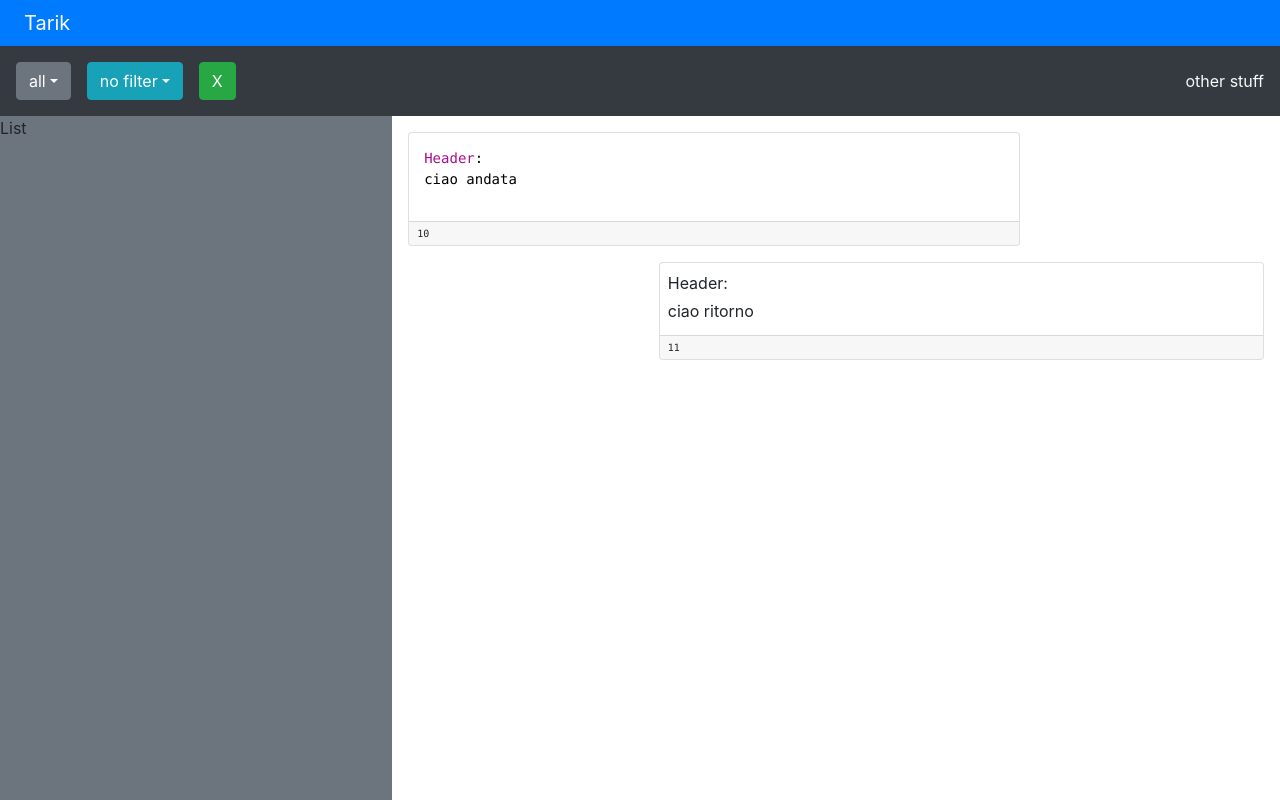
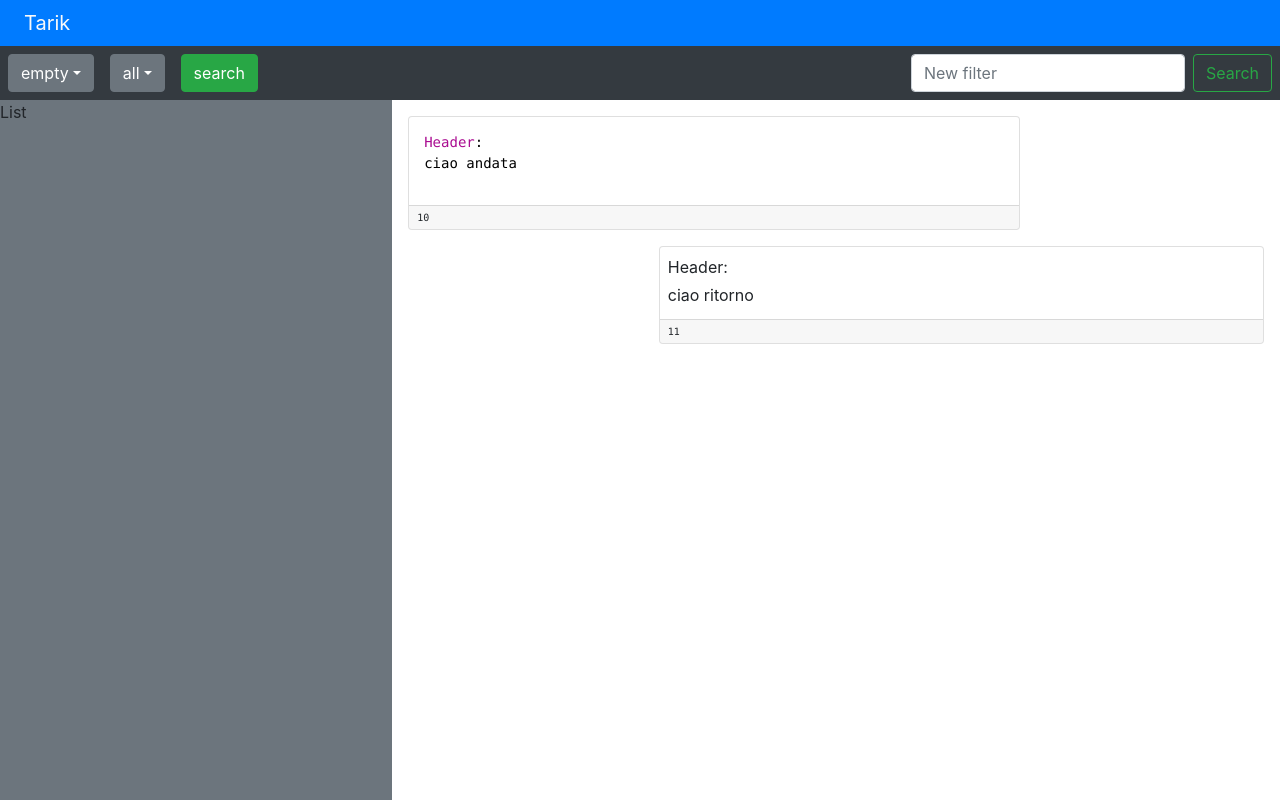
Before and after one commit to rickycraft/tarik-frontend, a React (Create React App) app: page / in a window 1280 px wide. Built offline with nearby package versions, Linux system fonts and the light colour scheme.

Commit message:
filter added

```diff
--- /dev/null
+++ b/src/components/FilterInput.js
@@ -0,0 +1,21 @@
+import React, { Component } from 'react';
+import { Form, Button, FormControl } from 'react-bootstrap';
+
+export class FilterInput extends Component {
+	render() {
+		return (
+			<Form inline>
+				<FormControl
+					type="text"
+					placeholder="New filter"
+					value={this.props.value}
+					onChange={this.props.onChange}
+					className="mr-2"
+				/>
+				<Button variant="outline-success" onClick={this.props.addFilter}>
+					Search
+				</Button>
+			</Form>
+		);
+	}
+}
--- a/src/components/NavPanel.js
+++ b/src/components/NavPanel.js
@@ -1,24 +1,37 @@
 import React, { Component } from 'react';
 import { Navbar } from 'react-bootstrap';
 import { Selector } from './Selector/Selector';
+import { FilterInput } from './FilterInput';
 
 export class NavPanel extends Component {
 	constructor(props) {
 		super(props);
 		this.state = {
-			services: ['s1', 's2', 's3'],
+			filter: '',
 		};
 	}
+
+	addFilter = () => {
+		console.log(this.state.filter);
+		this.setState({ filter: '' });
+	};
+	updateFilter = e => this.setState({ filter: e.target.value });
+
 	render() {
 		return (
 			<>
 				<Navbar className="p-2" bg="primary">
 					<Navbar.Brand className="text-light m-0 p-0 ml-3">Tarik</Navbar.Brand>
 				</Navbar>
-				<Navbar bg="dark" variant="dark" className="text-light p-3 justify-content-between">
-					<Selector services={this.state.services} className="d-flex flex-nowrap" />
+				<Navbar bg="dark" variant="dark" className="text-light p-2 justify-content-between">
+					<Selector search className="d-flex flex-nowrap" />
 					<div className="d-flex" />
-					<div className="d-flex">other stuff</div>
+					<FilterInput
+						className="d-flex"
+						onChange={this.updateFilter}
+						value={this.state.filter}
+						addFilter={this.addFilter}
+					/>
 				</Navbar>
 			</>
 		);
--- a/src/components/Selector/ServiceSelector.js
+++ b/src/components/Selector/ButtonSelector.js
@@ -1,9 +1,9 @@
 import React, { Component } from 'react';
 import { Dropdown, DropdownButton } from 'react-bootstrap';
 
-export class ServiceSelector extends Component {
+export class ButtonSelector extends Component {
 	render() {
-		const services = this.props.services.map((service, i) => (
+		const options = this.props.options.map((service, i) => (
 			<Dropdown.Item key={i} eventKey={service} onSelect={this.props.onSelect}>
 				{service}
 			</Dropdown.Item>
@@ -11,11 +11,11 @@ export class ServiceSelector extends Component {
 
 		return (
 			<div>
-				<DropdownButton id="service-selector" title={this.props.selected} variant="secondary">
-					{services}
+				<DropdownButton id={this.props.default} title={this.props.selected} variant="secondary">
+					{options}
 					<Dropdown.Divider />
-					<Dropdown.Item onSelect={this.props.onSelect} eventKey="all">
-						all
+					<Dropdown.Item onSelect={this.props.onSelect} eventKey={this.props.default}>
+						{this.props.default}
 					</Dropdown.Item>
 				</DropdownButton>
 			</div>
--- a/src/components/Selector/FilterSelector.js
+++ /dev/null
@@ -1,24 +0,0 @@
-import React, { Component } from 'react';
-import { Dropdown, DropdownButton } from 'react-bootstrap';
-
-export class FilterSelector extends Component {
-	render() {
-		const filters = this.props.filters.map((filter, i) => (
-			<Dropdown.Item key={i} eventKey={filter} onSelect={this.props.onSelect}>
-				{filter}
-			</Dropdown.Item>
-		));
-
-		return (
-			<div>
-				<DropdownButton id="filter-selector" title={this.props.selected} variant="info">
-					{filters}
-					<Dropdown.Divider />
-					<Dropdown.Item onSelect={this.props.onSelect} eventKey="no filter">
-						no filter
-					</Dropdown.Item>
-				</DropdownButton>
-			</div>
-		);
-	}
-}
--- a/src/components/Selector/Selector.js
+++ b/src/components/Selector/Selector.js
@@ -1,43 +1,48 @@
 import React, { Component } from 'react';
-import { ServiceSelector } from './ServiceSelector';
-import { FilterSelector } from './FilterSelector';
 import { Button } from 'react-bootstrap';
+import { ButtonSelector } from './ButtonSelector';
 
 export class Selector extends Component {
 	constructor(props) {
 		super(props);
 		this.state = {
+			filter: 'empty',
 			service: 'all',
-			filter: 'no filter',
 			services: ['serv 1', 'serv 2', 'serv 3'],
 			filters: ['filt 1', 'filt 2', 'filt 3'],
 		};
 	}
 
-	serviceSelect = (key, e) => {
-		this.setState({ service: key });
+	loadSelector = () => {
+		// load from server
 	};
 
-	filterSelect = (key, e) => {
-		this.setState({ filter: key });
+	updateFilter = filter => this.setState({ filter: filter });
+	updateService = service => this.setState({ service: service });
+	search = () => {
+		console.dir({ filter: this.state.filter, state: this.state.service });
 	};
 
 	render() {
 		return (
 			<div className="d-flex align-items-center">
-				<ServiceSelector
-					onSelect={this.serviceSelect}
-					selected={this.state.service}
-					services={this.state.services}
+				<ButtonSelector
+					default="empty"
+					options={this.state.filters}
+					selected={this.state.filter}
+					onSelect={this.updateFilter}
 				/>
 				<div className="mr-3" />
-				<FilterSelector
-					onSelect={this.filterSelect}
-					selected={this.state.filter}
-					filters={this.state.filters}
+				<ButtonSelector
+					default="all"
+					options={this.state.services}
+					selected={this.state.service}
+					onSelect={this.updateService}
 				/>
 				<div className="mr-3" />
-				<Button variant="success">X</Button>
+				<Button variant="success" onClick={this.search}>
+					search
+				</Button>
 			</div>
 		);
 	}
--- /dev/null
+++ b/src/services/search.js
@@ -0,0 +1 @@
+// all fetch calls are here
```
Also changed, not shown: src/components/Selector/FilterInput.js (deleted, +0 -11 lines).
